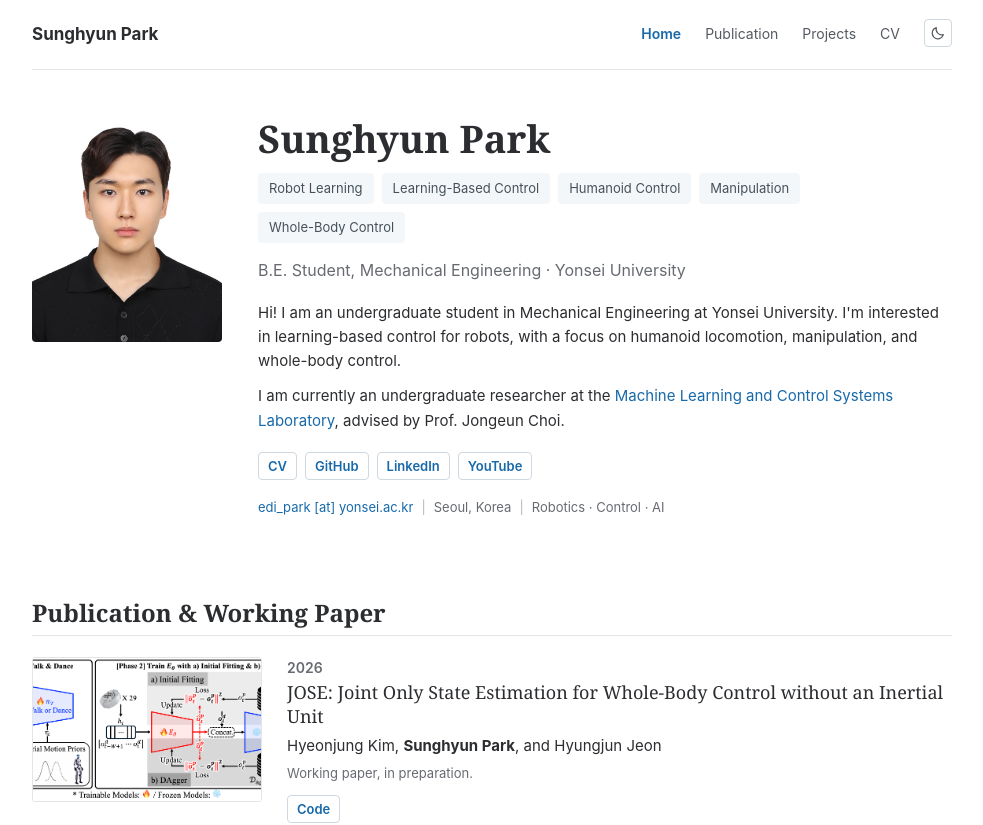
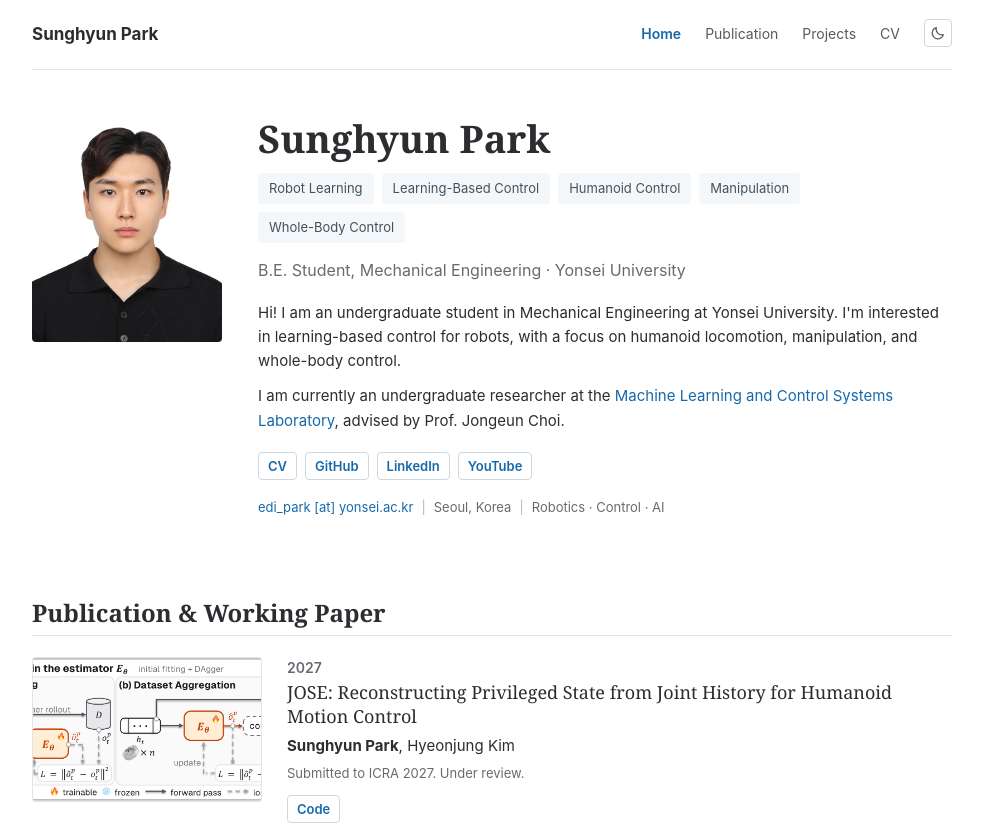
Before and after one commit to edipark/edipark.github.io, a Next.js app: page / in a window 1280 px wide. Shown: the top 825 px of the page, without its empty margins (148-1131 px from the left). Built offline with nearby package versions, Linux system fonts and the light colour scheme.

Commit message:
Update JOSE publication with figure, real title, authors, and ICRA 2027 review status

```diff
--- a/app/page.tsx
+++ b/app/page.tsx
@@ -144,11 +144,11 @@ export default function Home() {
             />
           </div>
           <div className="publication-body">
-            <div className="publication-year">2026</div>
-            <h3>JOSE: Joint Only State Estimation
-                  for Whole-Body Control without an Inertial Unit</h3>
-            <p>Hyeonjung Kim, <strong>Sunghyun Park</strong>, and Hyungjun Jeon</p>
-            <p className="venue">Working paper, in preparation.</p>
+            <div className="publication-year">2027</div>
+            <h3>JOSE: Reconstructing Privileged State from Joint History
+                  for Humanoid Motion Control</h3>
+            <p><strong>Sunghyun Park</strong>, Hyeonjung Kim</p>
+            <p className="venue">Submitted to ICRA 2027. Under review.</p>
             <div className="item-links">
               <a href="https://github.com/edipark/SOLO" target="_blank" rel="noreferrer">Code</a>
             </div>
```
Also changed, not shown: public/images/JOSE_fig.png, 1 other file (tests, documents, lock files or other folders).
